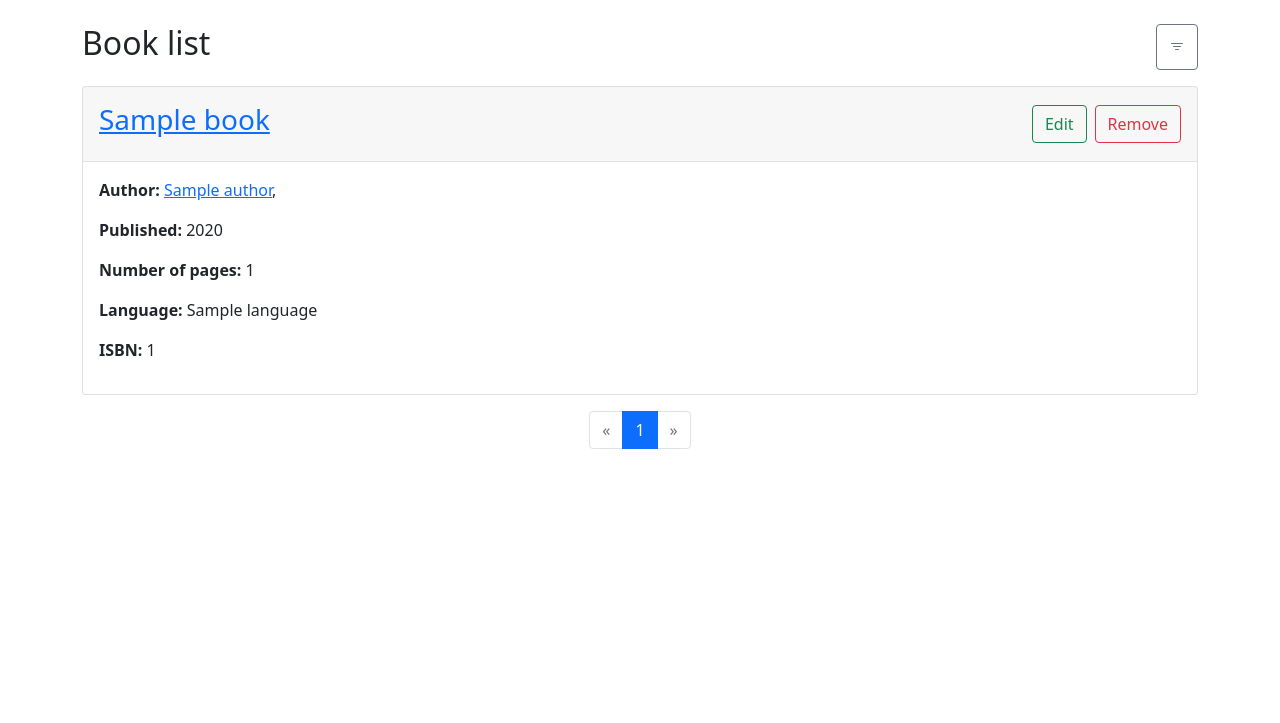
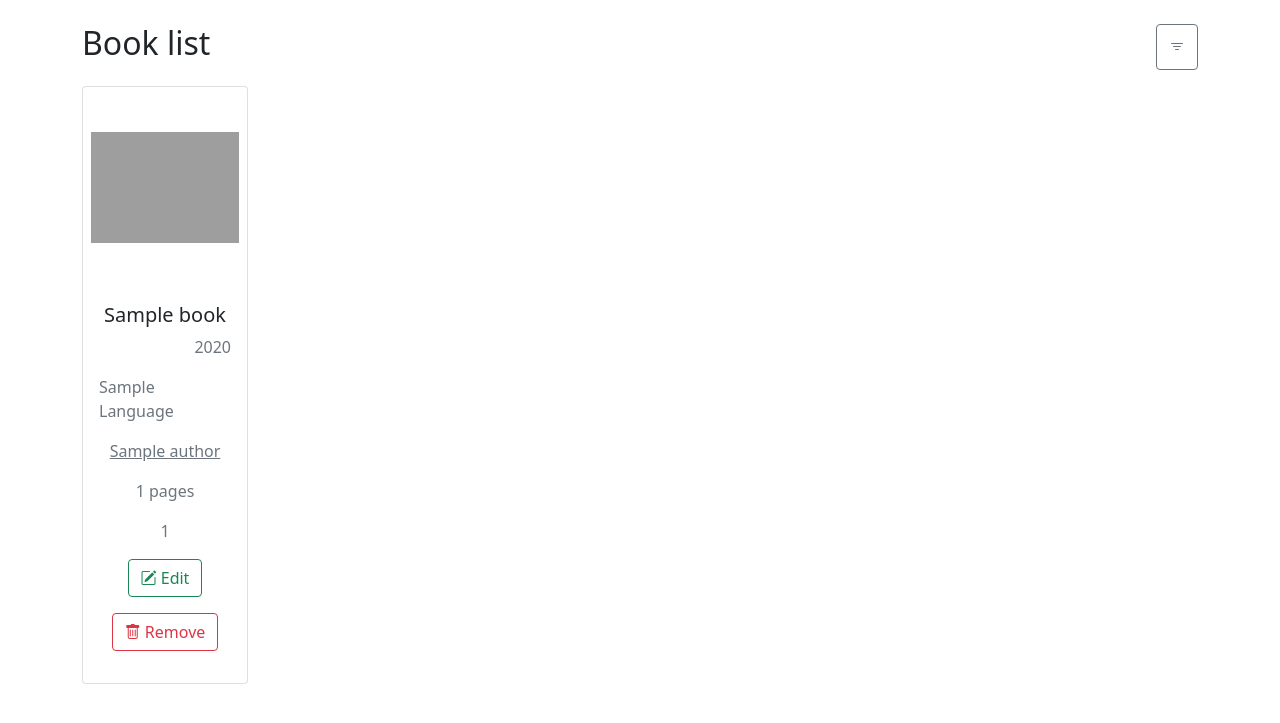
Before and after one commit to ToJestKrzysio/BookManager, a Django app: page /books/list/ in a window 1280 px wide. Shown: the part 56-779 px from the top of the page. Run offline with Django 4.2, Linux system fonts and the light colour scheme; tables that the repository leaves empty hold one stand-in row (values such as "Sample post"); parts of the project's set-up code (start-up, migrations or seed data) failed here and were passed over; some libraries are stand-ins or nearby versions; grey boxes are pictures that could not be loaded.

Commit message:
updated template for list view

```diff
--- a/app/books/templates/books/book_list.html
+++ b/app/books/templates/books/book_list.html
@@ -56,51 +56,44 @@
     </div>
   </div>
 
-
-
+  <div class="row">
     {% for book in books %}
-    <div class="card mb-3 mt-3">
-      <div class="card-header pt-3 modal-header">
-        <h3><a href="{{ book.address }}">{{ book.title }}</a></h3>
-        <a href="{% url 'books:book_update' book.pk %}"
-           class="btn btn-outline-success ms-auto me-2">Edit</a>
-        <a href="{% url 'books:book_update' book.pk %}" class="btn btn-outline-danger">Remove</a>
+      <div class="col-6 col-md-3 col-xl-2 mb-3 mt-3">
+        <div class="card">
+          <img src="{{ book.address }}" class="card-img-top p-2 bottom" alt="Book Cover"
+               style="height: 200px; object-fit: contain">
+          <div class="card-body text-center text-muted">
+            <h5 class="text-dark text-truncate">{{ book.title }}</h5>
+            <div class="row">
+              <div class="col text-end"><p>{{ book.publication_year }}</p></div>
+              <div class="col text-start"><p>{{ book.language.name|title }}</p></div>
             </div>
-      <div class="card-body">
-        <p><b>Author:</b>
+            <div>
+              <p>
                 {% for author in book.authors.all %}
-            <a href="{% url 'books:author_update' author.pk %}">{{ author.name }}</a>,
+                  <a class="link-secondary" href="{% url 'books:author_update' author.pk %}">
+                    {{ author.name }}
+                  </a>
                 {% empty %}
                   Author missing
                 {% endfor %}
               </p>
-        <p><b>Published:</b> {{ book.publication_year }}</p>
-        <p><b>Number of pages:</b> {{ book.no_pages }}</p>
-        <p><b>Language:</b> {{ book.language.name }}</p>
-        <p><b>ISBN:</b> {{ book.ISBN }}</p>
+            </div>
+            <p>{{ book.no_pages }} pages</p>
+            <p>{{ book.ISBN }}</p>
+            <p><a href="{% url 'books:book_update' book.pk %}" class="btn btn-outline-success">
+              <i class="bi bi-pencil-square"></i> Edit
+            </a></p>
+            <p><a href="{% url 'books:book_update' book.pk %}" class="btn btn-outline-danger">
+              <i class="bi bi-trash"></i> Remove
+            </a></p>
+          </div>
+        </div>
+      </div>
+    {% endfor %}
   </div>
 
-    </div>
-{#    <div class="card mb-3 mt-3">#}
-{#      <img src="{{ book.address }}" class="rounded mx-auto d-block" alt="...">#}
-{#      <div class="card-body">#}
-{#        <h5 class="card-title">{{ book.title }}</h5>#}
-{#        <p class="card-text"></p>#}
-{#      </div>#}
-{#      <div class="card-footer">#}
-{#        <small class="text-muted">Last updated 3 mins ago</small>#}
-{#      </div>#}
-{#    </div>#}
-  {% empty %}
-    <div class="d-flex justify-content-center">
-      <h2 class="my-5">Unfortunately there is no books to display</h2>
-    </div>
-    <div class="d-flex justify-content-center">
-      <a href="{% url 'books:book_create' %}" class="btn btn-lg btn-info">Add new book</a>
-    </div>
-  {% endfor %}
-
-  {% if books %}
+  {% if is_paginated %}
     <div class="d-flex justify-content-center">
       <ul class="pagination pagination-md">
         {% if page_obj.has_previous %}
--- a/app/books/views.py
+++ b/app/books/views.py
@@ -8,7 +8,7 @@ from . import models
 class BookListView(generic.ListView):
     queryset = models.Book.objects
     context_object_name = "books"
-    paginate_by = 2
+    paginate_by = 6
     ordering = "title"
 
     def get_queryset(self):
```
Lines whose indentation alone changed are shown as unchanged.
